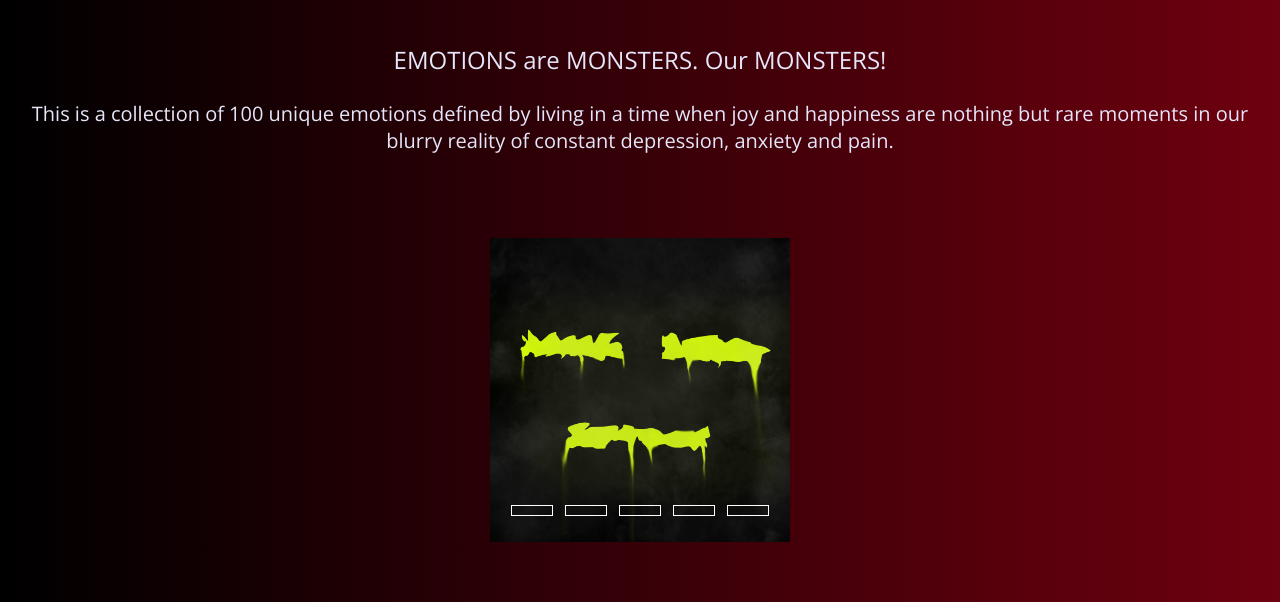
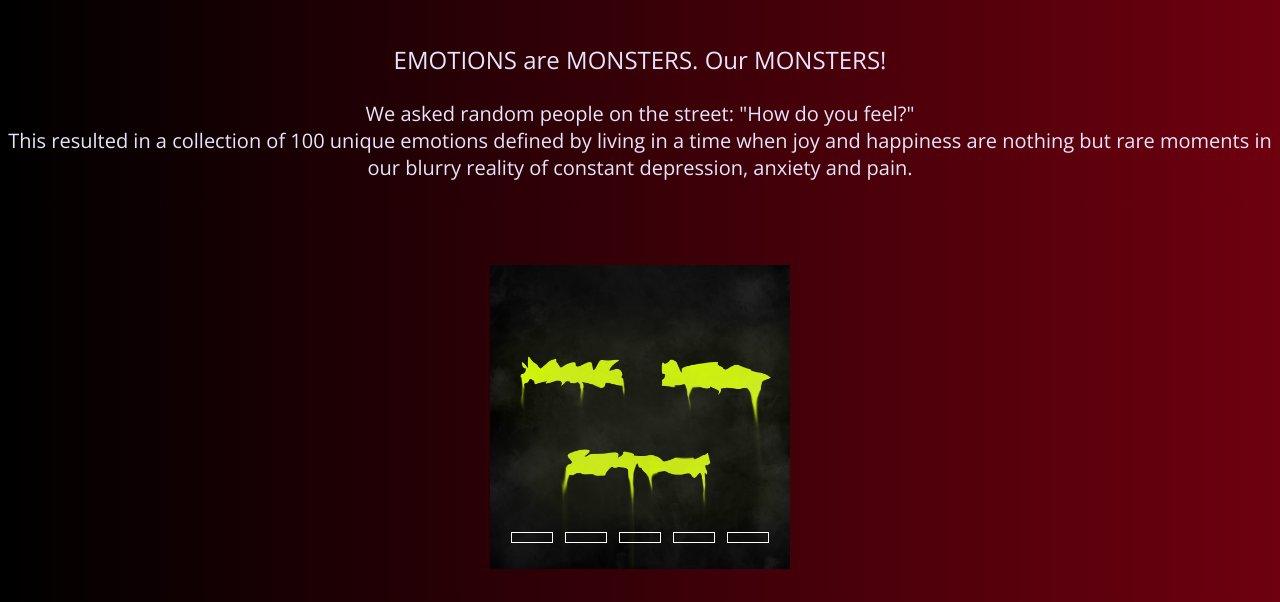
Before and after one commit to emotionmonsters/emotionmonsters.github.io, a plain HTML site: page index.html in a window 1280 px wide. Shown: the part 198-800 px from the top of the page. Drawn offline with nearby package versions, Linux system fonts and the light colour scheme; a web font is replaced by a local one.

Commit message:
Update index.html

```diff
--- a/index.html
+++ b/index.html
@@ -15,7 +15,8 @@
 <h1 id="title"> <span style="color: yellow;">Emotion</span> <span style="color: white;">Monsters</span> </h1>
 
 <p id="text1">EMOTIONS are MONSTERS. Our MONSTERS!</p>
-<p id="text2">This is a collection of 100 unique emotions defined by living in a time when
+<p id="text2">We asked random people on the street: "How do you feel?" <br>
+This resulted in a collection of 100 unique emotions defined by living in a time when
 joy and happiness are nothing but rare moments in our blurry reality of constant
 depression, anxiety and pain. </p>
 
```
